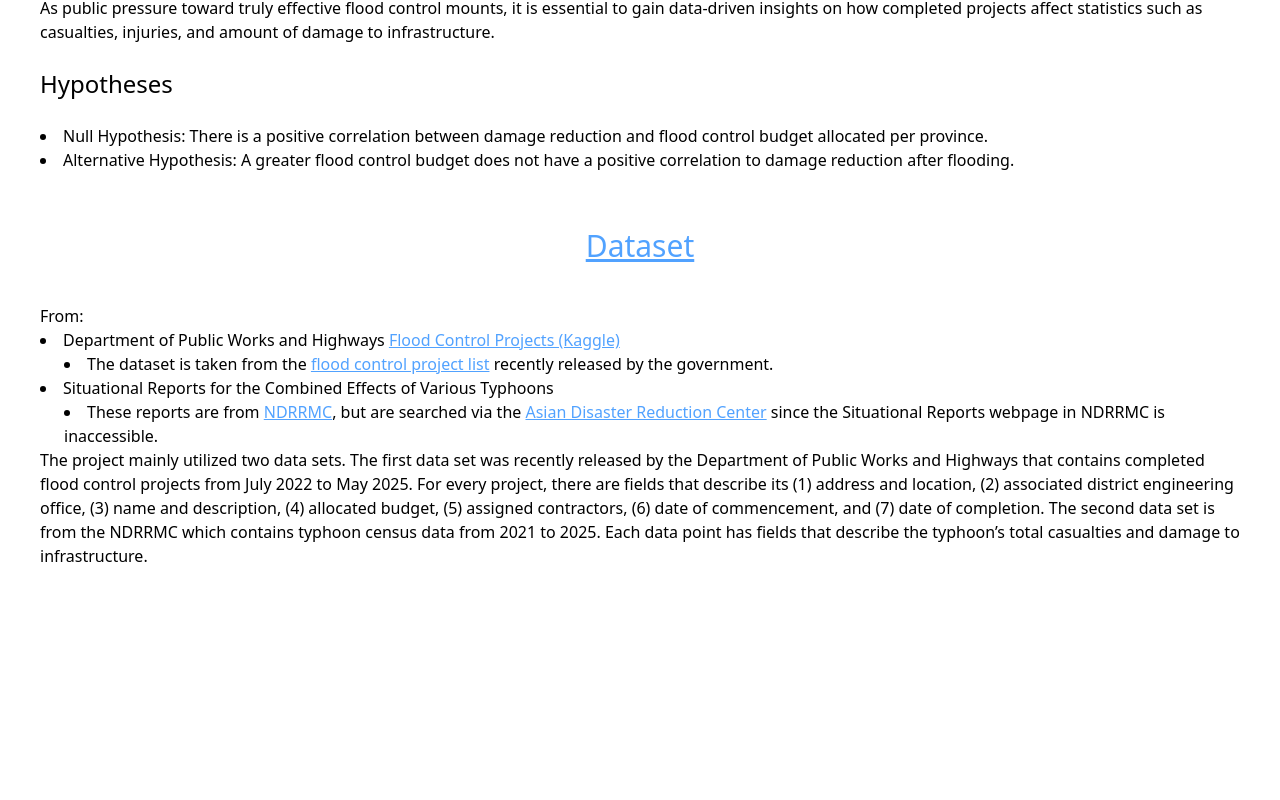
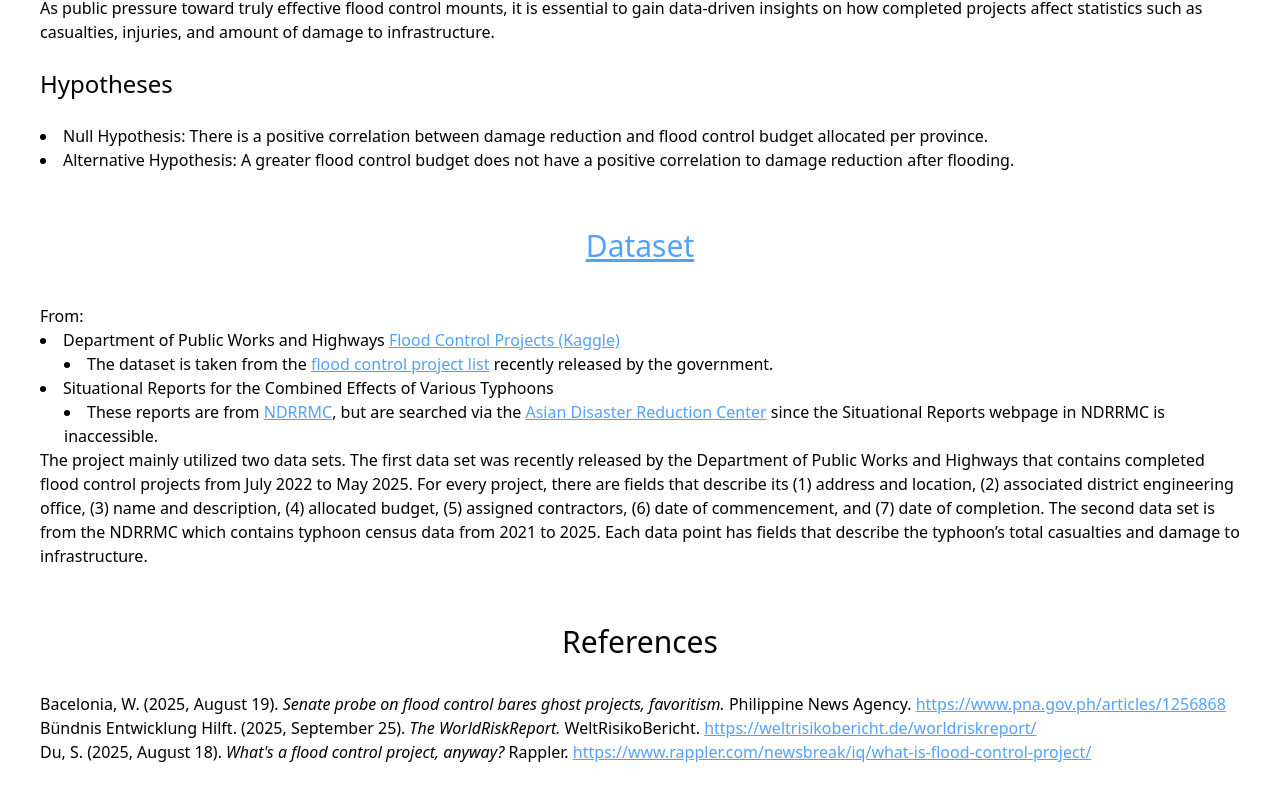
Before and after one commit to galierie/drowning-in-budget, a SvelteKit app: page / in a window 1280 px wide. Shown: the part 796-1596 px from the top of the page. Before the commit the page ends 1404 px from the top, so only its background shows below. Built offline with nearby package versions, Linux system fonts and the light colour scheme.

Commit message:
feat: add references

```diff
--- a/src/routes/+page.svelte
+++ b/src/routes/+page.svelte
@@ -51,3 +51,11 @@
 </ul>
 <p>The project mainly utilized two data sets. The first data set was recently released by the Department of Public Works and Highways that contains completed flood control projects from July 2022 to May 2025.  For every project, there are fields that describe its (1) address and location, (2) associated district engineering office, (3) name and description, (4) allocated budget, (5) assigned contractors, (6) date of commencement, and (7) date of completion.  The second data set is from the NDRRMC which contains typhoon census data from 2021 to 2025.  Each data point has fields that describe the typhoon’s total casualties and damage to infrastructure.</p>
 <br />
+
+<h1 class="text-3xl text-center my-8">References</h1>
+<div class="pl-6">
+  <p class="-indent-6">Bacelonia, W. (2025, August 19). <i>Senate probe on flood control bares ghost projects, favoritism.</i> Philippine News Agency. <a href="https://www.pna.gov.ph/articles/1256868" class="underline text-blue-400">https://www.pna.gov.ph/articles/1256868</a></p>
+  <p class="-indent-6">Bündnis Entwicklung Hilft. (2025, September 25). <i>The WorldRiskReport.</i> WeltRisikoBericht. <a href="https://weltrisikobericht.de/worldriskreport/" class="underline text-blue-400">https://weltrisikobericht.de/worldriskreport/</a></p>
+  <p class="-indent-6">Du, S. (2025, August 18). <i>What's a flood control project, anyway?</i> Rappler. <a href="https://www.rappler.com/newsbreak/iq/what-is-flood-control-project/" class="underline text-blue-400">https://www.rappler.com/newsbreak/iq/what-is-flood-control-project/</a></p>
+  <br />
+</div>
```
